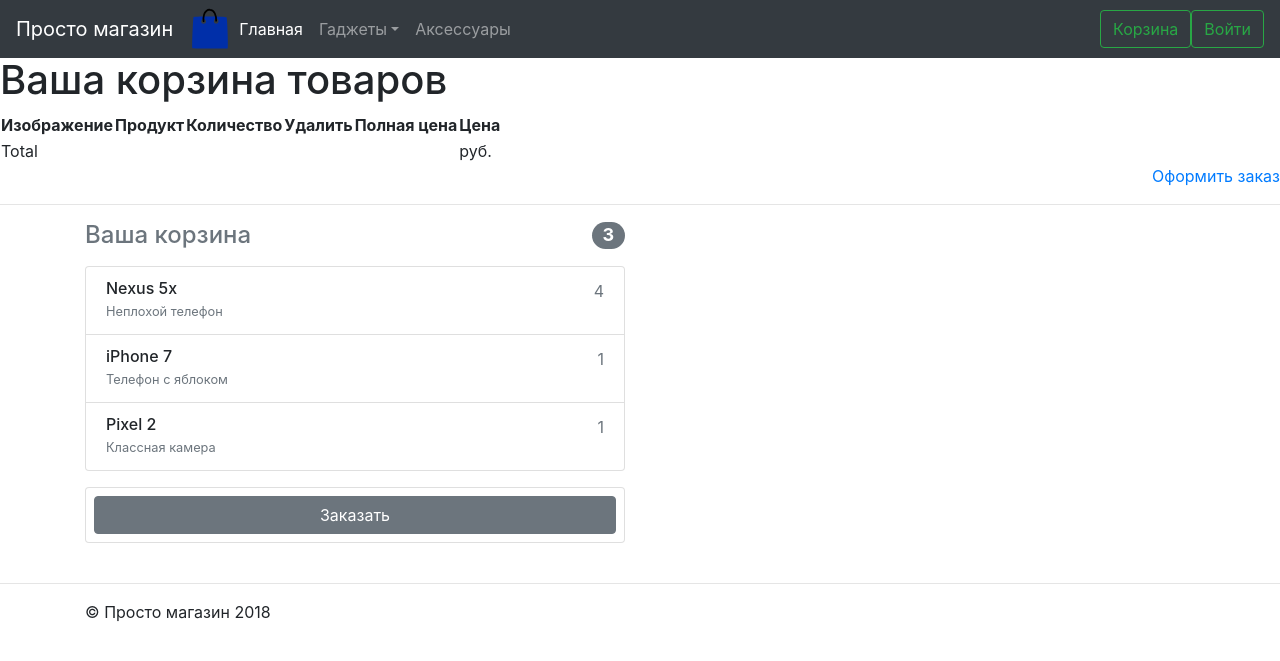
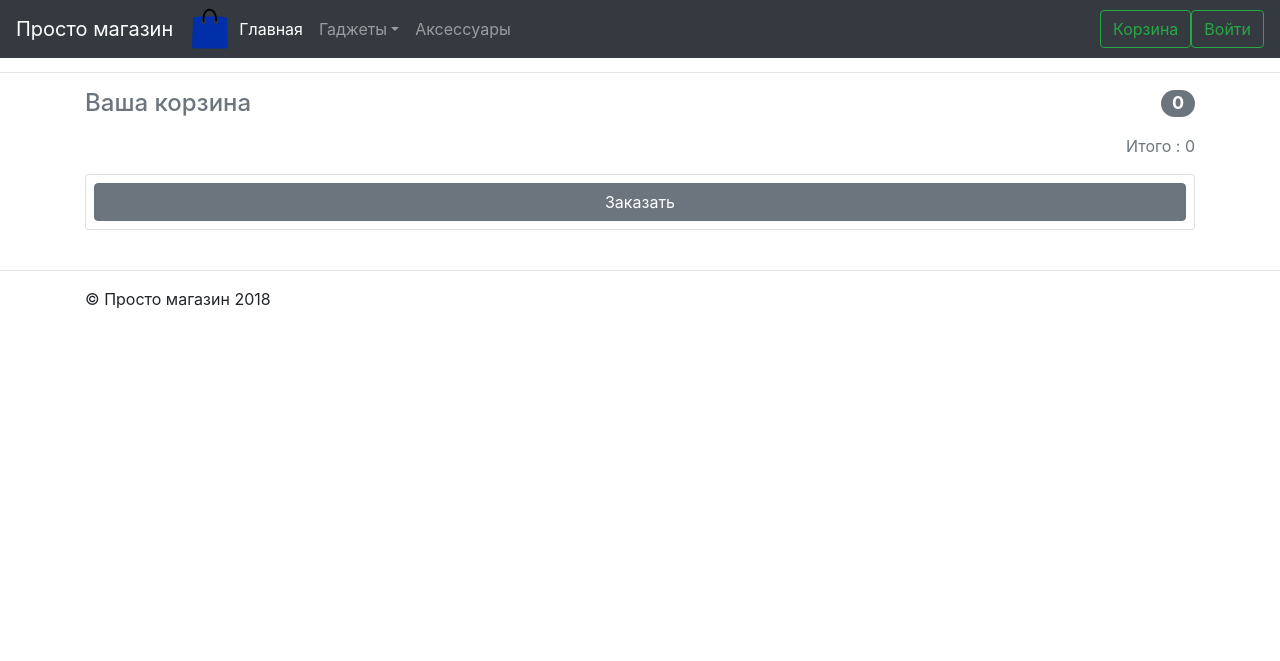
Before and after one commit to KirillDaX/d1, a Django app: page /cart/ in a window 1280 px wide. Shown: the top 661 px of the page. Run offline with Django 3.2, Linux system fonts and the light colour scheme; some libraries are stand-ins or nearby versions.

Commit message:
cart detail, add, remove, visions

```diff
--- a/cart/cart.py
+++ b/cart/cart.py
@@ -52,6 +52,9 @@ class Cart(object):
     def get_sum_cart(self):
         return sum(Decimal(item['price']) * item['quantity'] for item in self.cart.values())
 
+    def get_sum_quantity(self):
+        return sum(item['quantity'] for item in self.cart.values())
+
     def clear_cart(self):
         del self.session[settings.CART_SESSION_ID]
         self.session.modified = True
--- a/cart/views.py
+++ b/cart/views.py
@@ -15,19 +15,18 @@ def cart_add(request, product_id):
         cart.add(product=product, quantity=cd['quantity'],
                  update_quantity=cd['update'])
     print('>>> cart_add', request.session.items())
-    return redirect('cart_detail')
+    return redirect('cart')
 
 
 def cart_remove(request, product_id):
     cart = Cart(request)
     product = get_object_or_404(Product, id=product_id)
     cart.remove(product)
-    return redirect('cart_detail')
+    return redirect('cart')
 
 
 def cart_detail(request):
     cart = Cart(request)
     return render(request, 'cart.html', {'cart': cart})
 
-
 # надо доразобраться с корзиной, в сессиях все есть но в корзине не видно нихрена.
--- a/main/urls.py
+++ b/main/urls.py
@@ -31,12 +31,11 @@ urlpatterns = [
     path('logout/', auth.views.logout_view, name='logout'),
     path('', coresite.views.index_view, name='index'),
     path('index/', coresite.views.index_view, name='index'),
-    # path('phone/', coresite.views.product_detail, name='phone'),
-    path('cart/', coresite.views.cart_view, name='cart'),
+    path('cart/', cart.views.cart_detail, name='cart'),
     # url(r'^(?P<category_slug>[-\w]+)/$', coresite.views.ProductList, name='ProductListByCategory'),
     url(r'^(?P<id>\d+)/(?P<slug>[-\w]+)/$', coresite.views.product_detail, name='product_detail'),
     # url(r'^$', coresite.views.ProductList, name='ProductList'),
     url(r'^remove/(?P<product_id>\d+)/$', cart.views.cart_remove, name='cart_remove'),
     url(r'^add/(?P<product_id>\d+)/$', cart.views.cart_add, name='cart_add'),
-    url(r'^$', cart.views.cart_detail, name='cart_detail'),
+    # url(r'^$', cart.views.cart_detail, name='cart_detail'),
 ]
--- a/templates/cart.html
+++ b/templates/cart.html
@@ -5,45 +5,12 @@
   Ваша корзина товаров
 {% endblock %}
 {% block content %}
-  <h1>Ваша корзина товаров</h1>
-  <table class="cart">
-    <thead>
-      <tr>
-        <th>Изображение</th>
-        <th>Продукт</th>
-        <th>Количество</th>
-        <th>Удалить</th>
-        <th>Полная цена</th>
-        <th>Цена</th>
-      </tr>
-    </thead>
-    <tbody>
-      {% for item in cart %}
-        {% with product=item.product %}
-          <tr>
-            <td>
-              <a href="{{ product.get_absolute_url }}">
-                <img src="{{ product.image.url }}" alt="" />
-              </a>
-            </td>
-            <td>{{ product.title }}</td>
-            <td>{{ item.quantity }}</td>
-            <td><a href="{% url "cart_remove" product.id %}">Удалить</a></td>
-            <td class="num">{{ item.price }} руб.</td>
-            <td class="num">{{ item.total_price }} руб.</td>
-          </tr>
-        {% endwith %}
-      {% endfor %}
-        <tr class="total">
-          <td>Total</td>
-          <td colspan="4"></td>
-          <td class="num">{{ cart.get_sum_cart }} руб.</td>
-        </tr>
-    </tbody>
-  </table>
-  <p class="text-right">
-    <a href="#">Оформить заказ</a>
-  </p>
+
+
+
+
+
+
 
 <hr>
 <html lang="en" >
@@ -59,39 +26,30 @@
 
 <div class="container mt-3">
   <div class="row">
-    <div class="col-lg-6 col-md-9 col-sm-12 order-md-2 mb-4">
+    <div class="col-lg-12 col-md-9 col-sm-12 order-md-2 mb-4">
       <h4 class="d-flex justify-content-between align-items-center mb-3">
         <span class="text-muted">Ваша корзина</span>
-        <span class="badge badge-secondary badge-pill">3</span>
+        <span class="badge badge-secondary badge-pill">{{ cart.get_sum_quantity }}</span>
       </h4>
+      {% for item in cart %}
+      {% with product=item.product %}
       <ul class="list-group mb-3">
-
         <li class="list-group-item d-flex justify-content-between lh-condensed">
           <div>
-            <h6 class="my-0">Nexus 5x</h6>
-            <small class="text-muted">Неплохой телефон</small>
+            <!--              <a href="{{ product.get_absolute_url }}">-->
+            <!--                <img src="/{{ product.image.url }}" alt="" width="90"/>-->
+            <!--              </a>-->
+            <a href="{{ product.get_absolute_url }}"><h6 class="my-0">{{ product.title }}</h6></a>
+            <div class="text-muted mb-3">Цена: {{ item.price }} (Сумма: {{ item.total_price }})</div>
+            <small class="text-muted">{{ product.description }}</small>
           </div>
-          <span class="text-muted">4</span>
+          <span class="text-muted">{{ item.quantity }} шт.</span>
+          <a href="{% url "cart_remove" product.id %}">Удалить</a>
         </li>
-
-        <li class="list-group-item d-flex justify-content-between lh-condensed">
-          <div>
-            <h6 class="my-0">iPhone 7</h6>
-            <small class="text-muted">Телефон с яблоком</small>
-          </div>
-          <span class="text-muted">1</span>
-        </li>
-
-        <li class="list-group-item d-flex justify-content-between lh-condensed">
-          <div>
-            <h6 class="my-0">Pixel 2</h6>
-            <small class="text-muted">Классная камера</small>
-          </div>
-          <span class="text-muted">1</span>
-        </li>
-
       </ul>
-
+      {% endwith %}
+      {% endfor %}
+      <div align="right" class="text-muted mb-3">Итого : {{ cart.get_sum_cart }}</div>
       <form class="card p-2">
         <button type="submit" class="btn btn-secondary">Заказать</button>
       </form>
```
Also changed, not shown: db.sqlite3.
